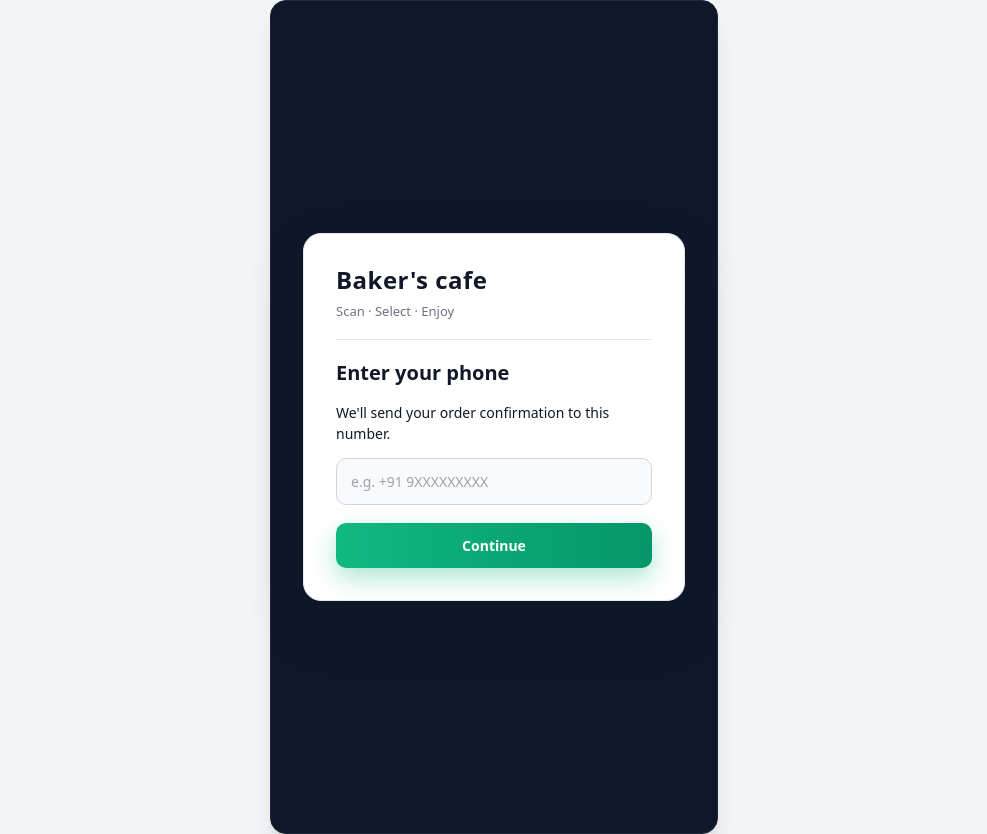
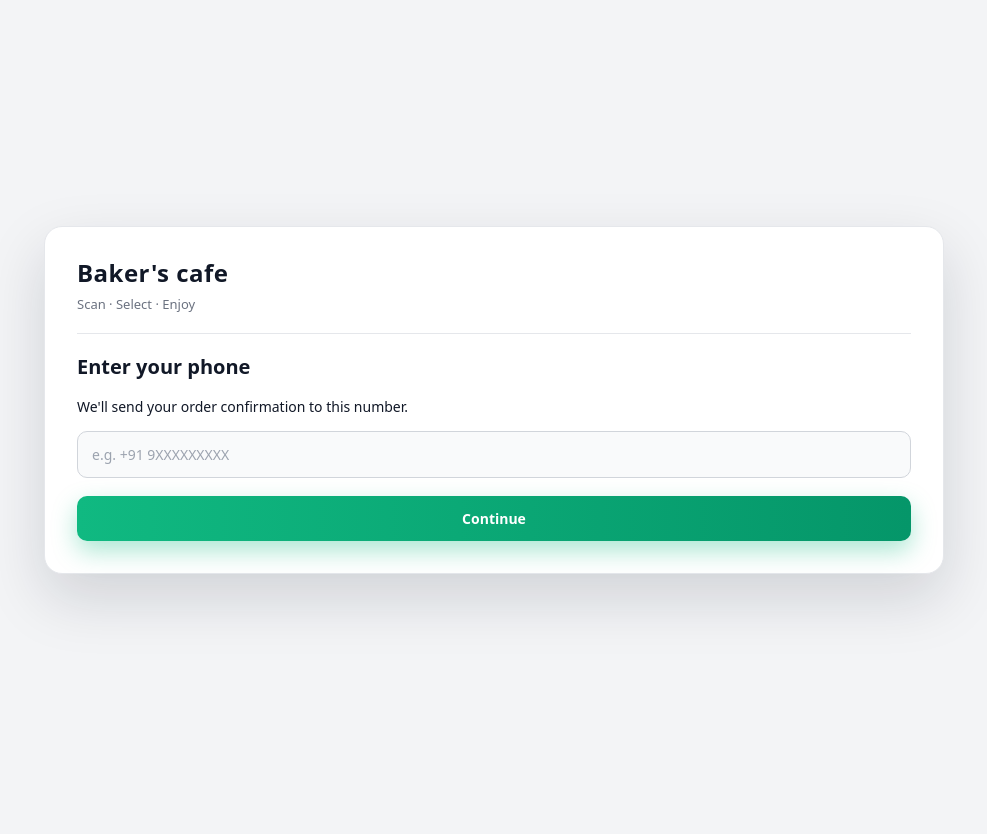
Before and after one commit to NagoorSaheb178/Order-form, a Next.js app: page / in a window 1280 px wide. Shown: the whole page, without its empty margins (146-1133 px from the left). After the commit the page ends 800 px from the top, so only its background shows below. Built offline with nearby package versions, Linux system fonts and the light colour scheme.

Commit message:
Update layout.tsx

```diff
--- a/app/layout.tsx
+++ b/app/layout.tsx
@@ -1,5 +1,5 @@
 import "./globals.css";
-import "../styles/custom.css";   // ✅ ADD THIS LINE
+import "../styles/custom.css";
 import type { Metadata } from "next";
 import { OrderProvider } from "@/components/OrderContext";
 
@@ -15,13 +15,9 @@ export default function RootLayout({
 }) {
   return (
     <html lang="en">
-      <body>
+      <body style={{ background: "#f3f4f6" }}>
         <OrderProvider>
-          <div className="min-h-screen flex items-center justify-center px-3">
-            <div className="w-full max-w-md bg-slate-900 border border-slate-800 rounded-2xl shadow-xl p-4">
-              {children}
-            </div>
-          </div>
+          {children}
         </OrderProvider>
       </body>
     </html>
```
